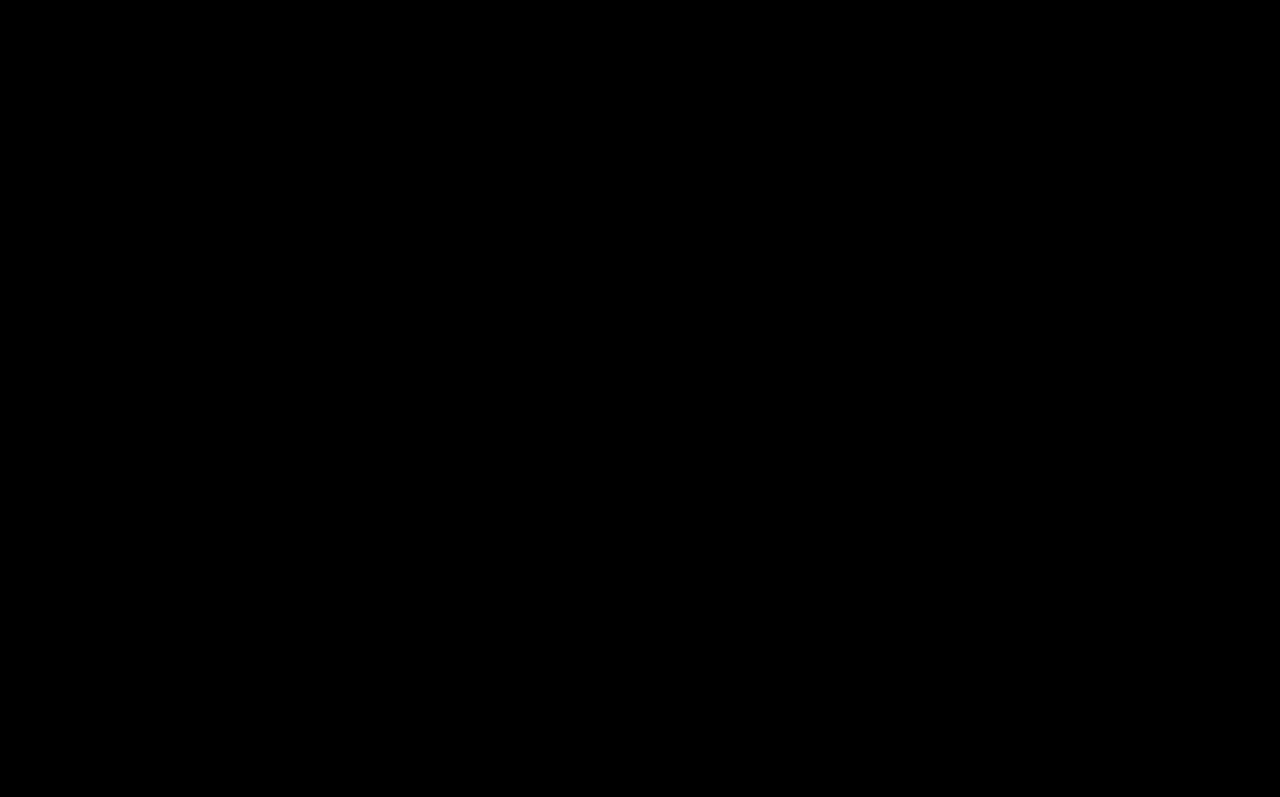
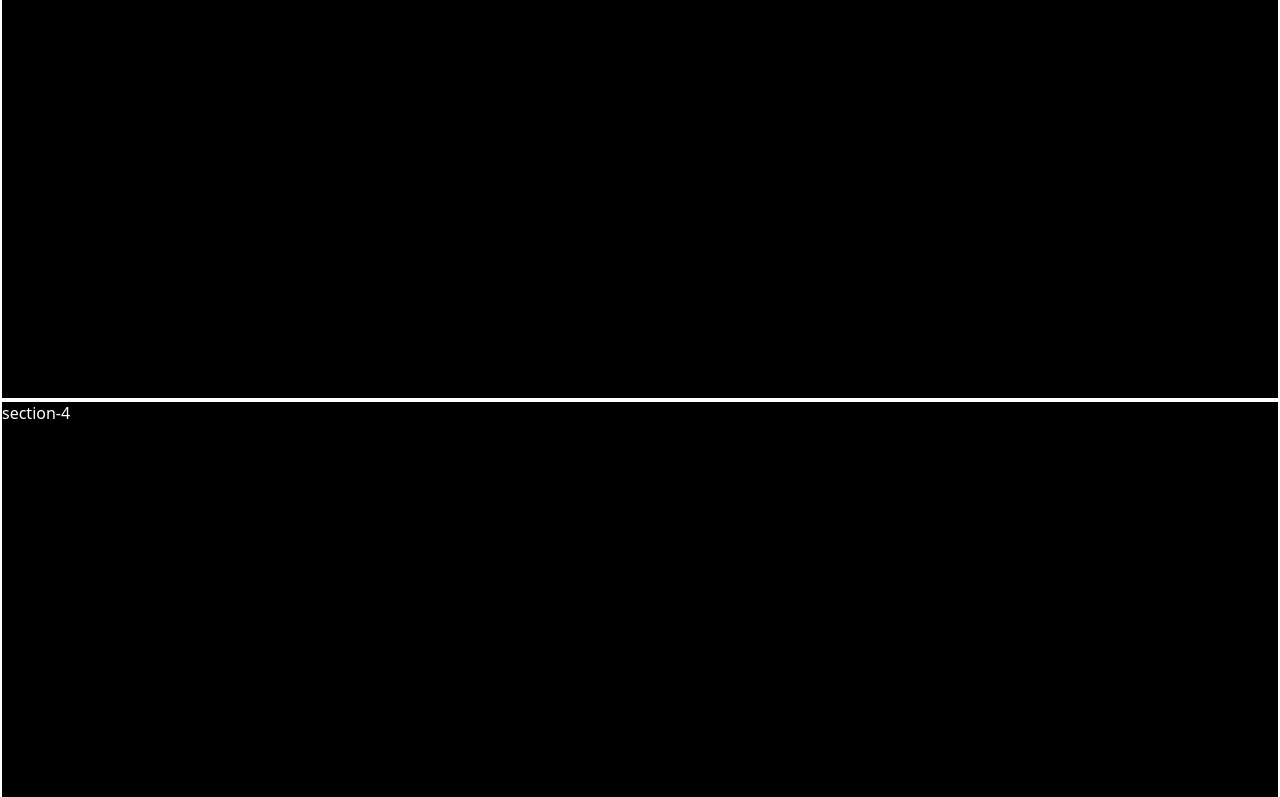
Before and after one commit to ManamiMayoki/THREE, a React (Vite) app in the folder GSAP/: page / in a window 1280 px wide. Shown: the part 2000-2797 px from the top of the page. Before the commit the page ends 800 px from the top, so only its background shows below. Built offline with nearby package versions, Linux system fonts and the light colour scheme.

Commit message:
4 section and install gsap & @gsap/react

```diff
--- a/GSAP/package.json
+++ b/GSAP/package.json
@@ -10,6 +10,8 @@
     "preview": "vite preview"
   },
   "dependencies": {
+    "@gsap/react": "^2.1.2",
+    "gsap": "^3.15.0",
     "react": "^19.2.8",
     "react-dom": "^19.2.8"
   },
--- a/GSAP/src/App.css
+++ b/GSAP/src/App.css
@@ -15,3 +15,8 @@ html{
   color: white;
   font-family: system-ui,-apple-system,BlinkMacSystemFont,Segoe UI,Roboto,Oxygen,Ubuntu,Cantarell,Fira Sans,Droid Sans,Helvetica Neue,sans-serif;
 }
+
+section{
+  border: 2px solid white;
+  height: 100vh;
+}
--- a/GSAP/src/App.jsx
+++ b/GSAP/src/App.jsx
@@ -1,13 +1,15 @@
-import { useState } from 'react'
 import './App.css'
 
 function App() {
 
 
   return (
-    <>
-
-    </>
+    <main>
+      <section id="section-1">section-1</section>
+      <section id="section-2">section-2</section>
+      <section id="section-3">section-3</section>
+      <section id="section-4">section-4</section>
+    </main>
   )
 }
 
```
Also changed, not shown: 1 other file (tests, documents, lock files or other folders).
